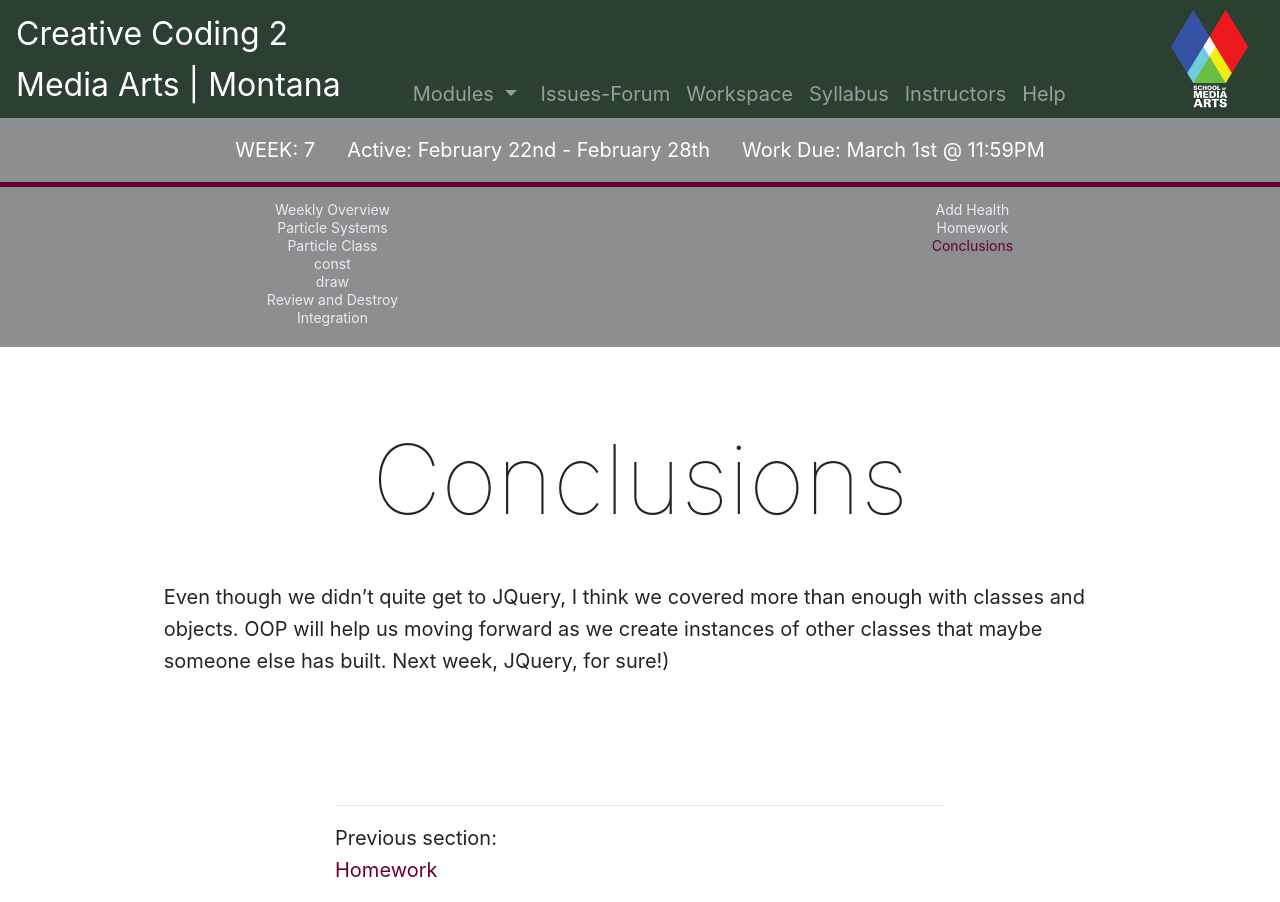
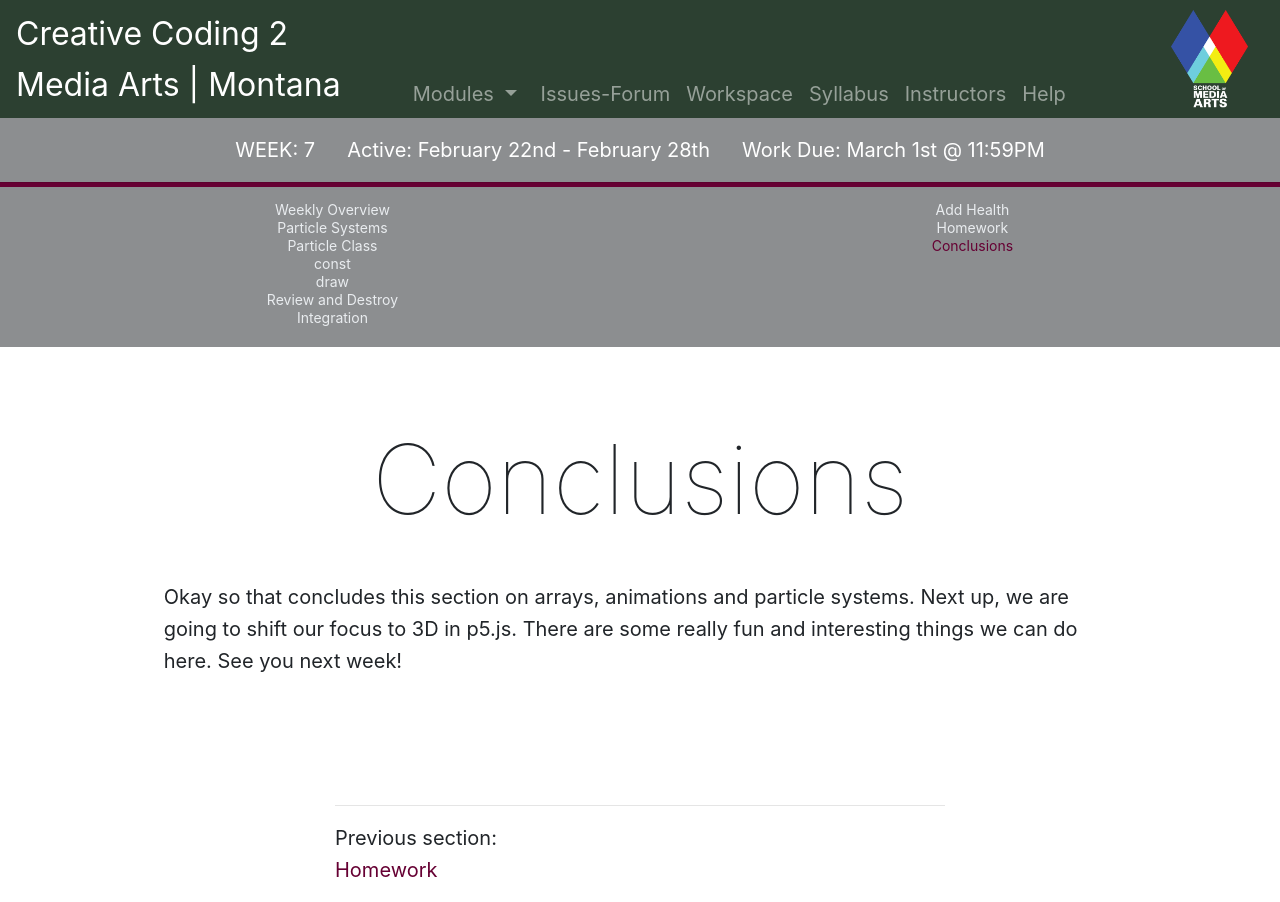
Before and after one commit to Montana-Media-Arts/220-creative-coding2-Spring2021, a Jekyll site: the page built from modules/week-7/_posts/2010-01-02-conclusions.md, in a window 1280 px wide. Built offline with Jekyll 4.4.1, drawn with Linux system fonts in a browser that asks for light colours; nearby versions of some CDN libraries; comment, search, counter and statistics services are not loaded.

Commit message:
Update 2010-01-02-conclusions.md

```diff
--- a/modules/week-7/_posts/2010-01-02-conclusions.md
+++ b/modules/week-7/_posts/2010-01-02-conclusions.md
@@ -6,4 +6,4 @@ jotted: false
 
 # Conclusions
 
-Even though we didn't quite get to JQuery, I think we covered more than enough with classes and objects.  OOP will help us moving forward as we create instances of other classes that maybe someone else has built.  Next week, JQuery, for sure!)
+Okay so that concludes this section on arrays, animations and particle systems.  Next up, we are going to shift our focus to 3D in p5.js.  There are some really fun and interesting things we can do here.  See you next week!
```
